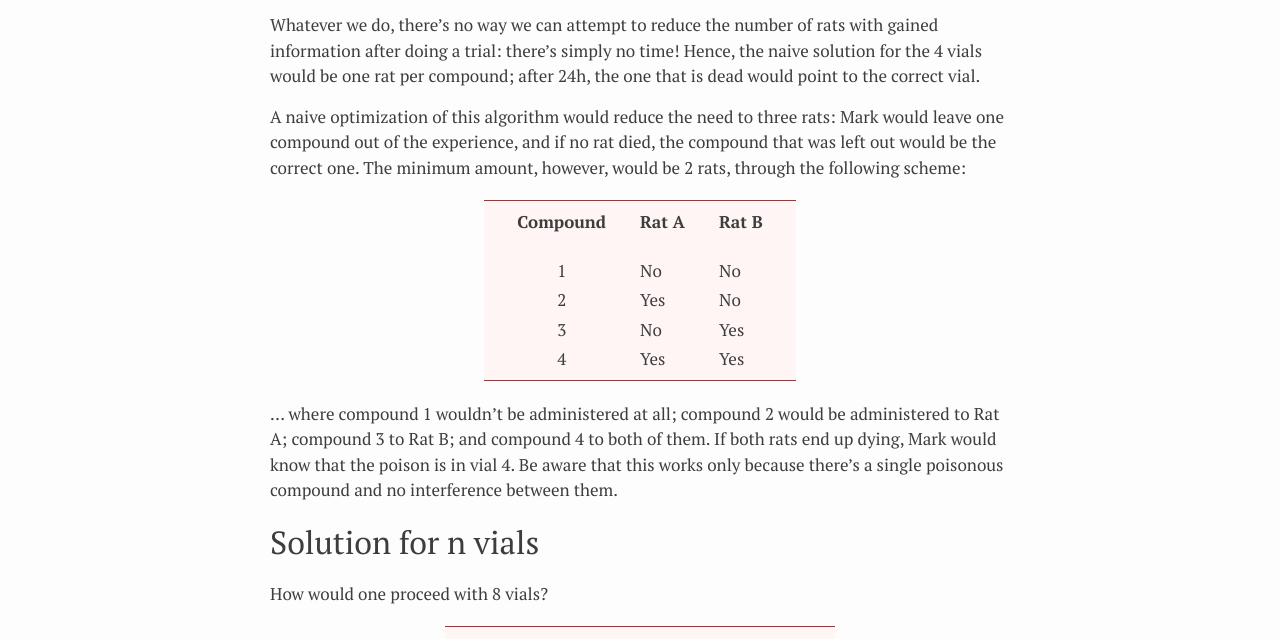
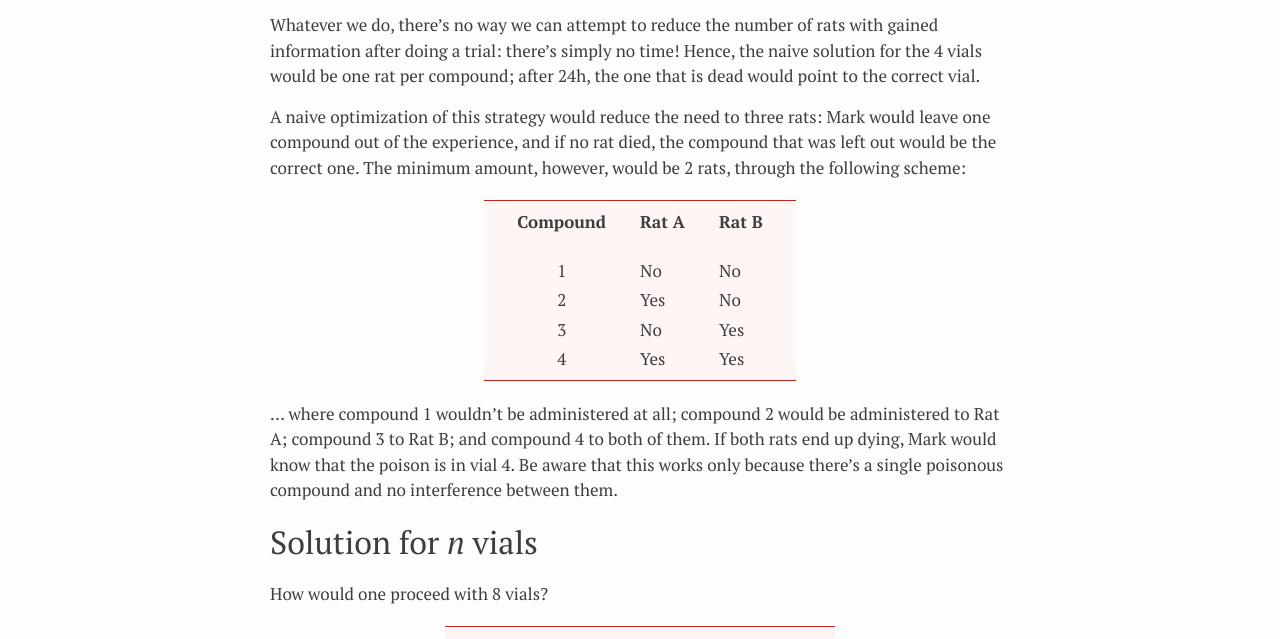
Before and after one commit to hugoferreira/hugoferreira.github.com, a Jekyll site: the page built from _posts/2015-08-30-mark-rats-and-poison.markdown, in a window 1280 px wide. Shown: the part 412-1051 px from the top of the page. Built offline with Jekyll 4.4.1, drawn with Linux system fonts in a browser that asks for light colours; formulas are drawn with MathJax 3.

Commit message:
Minor fixes

```diff
--- a/_posts/2015-08-30-mark-rats-and-poison.markdown
+++ b/_posts/2015-08-30-mark-rats-and-poison.markdown
@@ -13,7 +13,7 @@
 
 Whatever we do, there's no way we can attempt to reduce the number of rats with gained information after doing a trial: there's simply no time! Hence, the naive solution for the 4 vials would be one rat per compound; after 24h, the one that is dead would point to the correct vial.
 
-A naive optimization of this algorithm would reduce the need to three rats: Mark would leave one compound out of the experience, and if no rat died, the compound that was left out would be the correct one. The minimum amount, however, would be 2 rats, through the following scheme:
+A naive optimization of this strategy would reduce the need to three rats: Mark would leave one compound out of the experience, and if no rat died, the compound that was left out would be the correct one. The minimum amount, however, would be 2 rats, through the following scheme:
 
 | Compound | Rat A | Rat B |
 |:--------:|-------|-------|
@@ -24,7 +24,7 @@
 
 ... where compound 1 wouldn't be administered at all; compound 2 would be administered to Rat A; compound 3 to Rat B; and compound 4 to both of them. If both rats end up dying, Mark would know that the poison is in vial 4. Be aware that this works only because there's a single poisonous compound and no interference between them.
 
-## Solution for n vials
+## Solution for _n_ vials
 
 How would one proceed with 8 vials?
 
```
